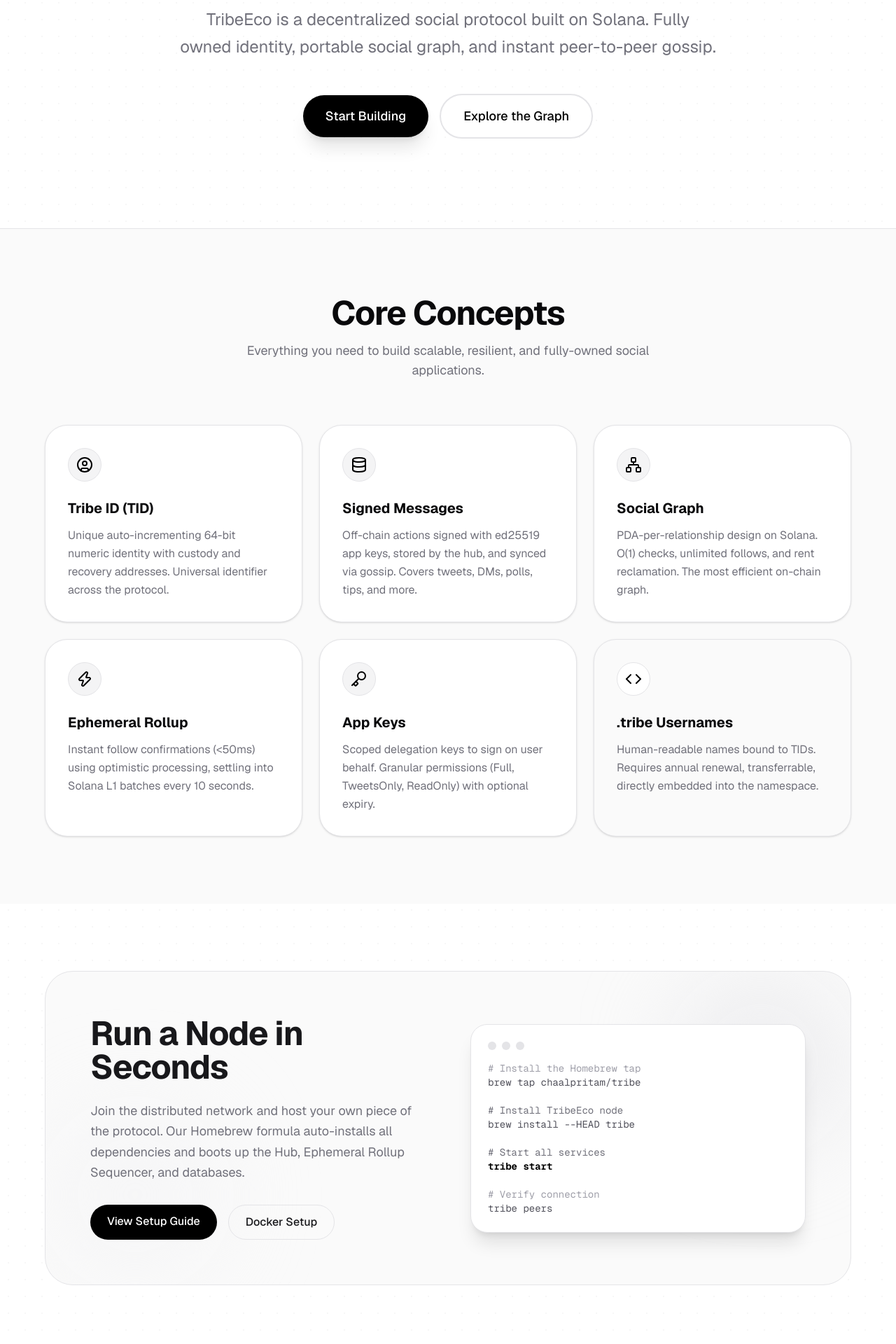
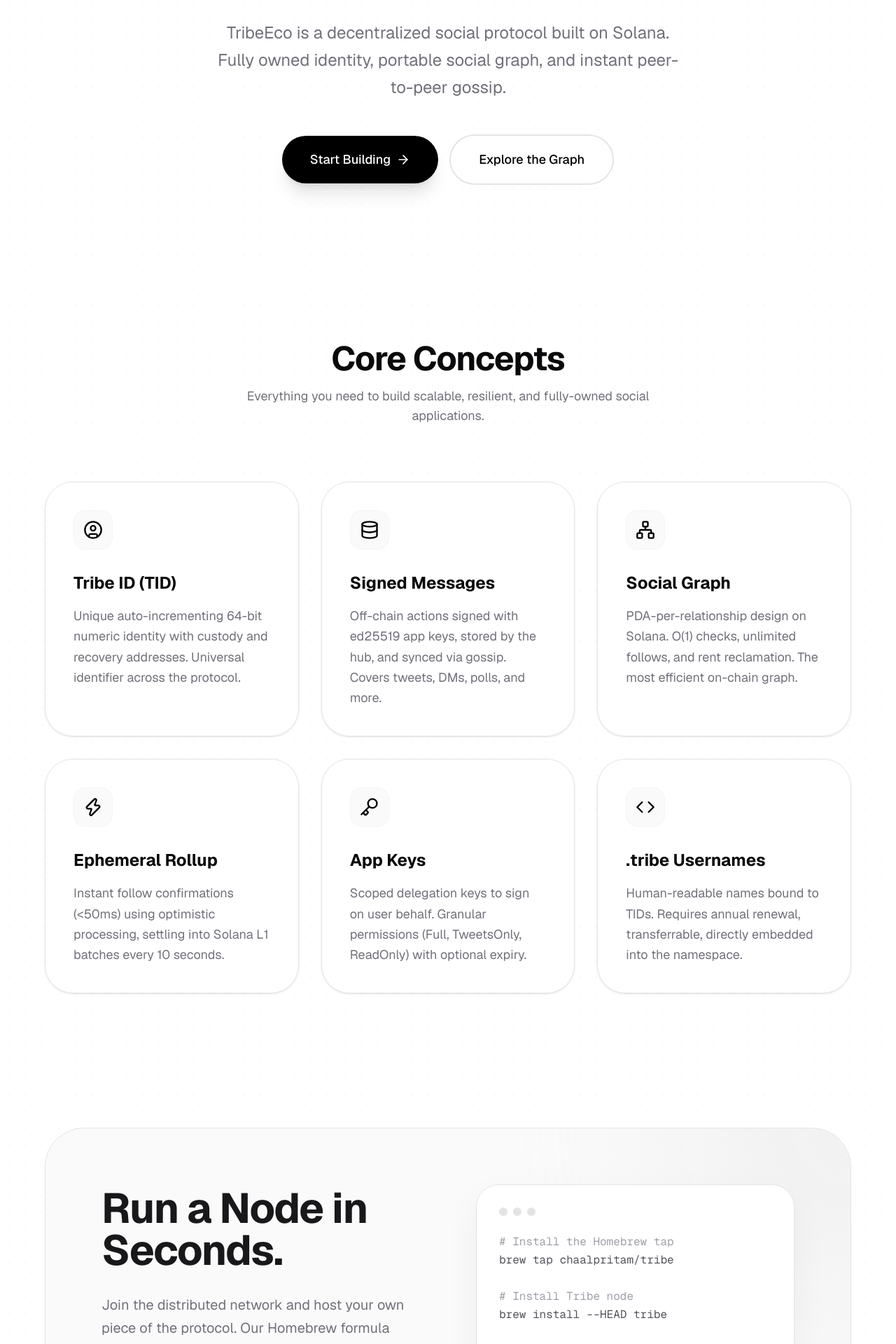
Before and after one commit to chaalpritam/tribeprotocol.xyz, a Next.js app: page / in a window 1280 px wide. Shown: the part 560-2480 px from the top of the page at 70% size. Built offline with nearby package versions, Linux system fonts and the light colour scheme.

Commit message:
feat: add entrance animations and interactive motion to landing page

```diff
--- a/app/page.tsx
+++ b/app/page.tsx
@@ -1,163 +1,172 @@
+"use client";
+
+import { motion } from "framer-motion";
 import {
   Network,
   Key,
   Database,
   Zap,
   UserCircle,
-  Code
+  Code,
+  ArrowRight
 } from "lucide-react";
+
+const container = {
+  hidden: { opacity: 0 },
+  show: {
+    opacity: 1,
+    transition: {
+      staggerChildren: 0.1
+    }
+  }
+};
+
+const item = {
+  hidden: { opacity: 0, y: 20 },
+  show: { opacity: 1, y: 0, transition: { duration: 0.5, ease: "easeOut" } }
+};
 
 export default function Home() {
   return (
     <div className="flex flex-col">
       {/* Hero Section */}
       <section className="relative overflow-hidden pt-32 pb-24 lg:pt-48 lg:pb-32 px-6">
-        <div className="container mx-auto max-w-5xl text-center">
+        <motion.div
+          initial={{ opacity: 0, y: 30 }}
+          animate={{ opacity: 1, y: 0 }}
+          transition={{ duration: 0.8, ease: "easeOut" }}
+          className="container mx-auto max-w-5xl text-center"
+        >
           <div className="inline-flex items-center gap-2 px-4 py-2 rounded-full bg-zinc-100 text-sm font-medium mb-8 text-zinc-600 border border-zinc-200">
             <span className="w-2 h-2 rounded-full bg-green-500 animate-pulse" />
             v0.1.0 Live on Solana Devnet
           </div>
-          <h1 className="text-6xl md:text-8xl font-bold tracking-tighter mb-8 text-black">
-            The Open Social Protocol.
+          <h1 className="text-6xl md:text-8xl font-bold tracking-tighter mb-8 text-black leading-[1.1]">
+            <span className="text-gradient">The Open Social</span>
+            <br />
+            Protocol.
           </h1>
-          <p className="text-xl md:text-2xl text-zinc-500 max-w-3xl mx-auto mb-12 leading-relaxed">
+          <p className="text-xl md:text-2xl text-zinc-500 max-w-2xl mx-auto mb-12 leading-relaxed">
             TribeEco is a decentralized social protocol built on Solana. Fully owned identity, portable social graph, and instant peer-to-peer gossip.
           </p>
           <div className="flex flex-col sm:flex-row items-center justify-center gap-4">
-            <a href="/docs" className="w-full sm:w-auto px-8 py-4 rounded-full bg-black text-white text-lg font-medium hover:bg-zinc-800 transition-all shadow-xl shadow-black/10">
-              Start Building
-            </a>
-            <a href="#" className="w-full sm:w-auto px-8 py-4 rounded-full bg-white text-black border-2 border-zinc-200 text-lg font-medium hover:border-black transition-all">
+            <motion.a
+              whileHover={{ scale: 1.02 }}
+              whileTap={{ scale: 0.98 }}
+              href="/docs"
+              className="w-full sm:w-auto px-10 py-5 rounded-full bg-black text-white text-lg font-medium hover:bg-zinc-800 transition-all shadow-xl shadow-black/10 flex items-center justify-center gap-2"
+            >
+              Start Building <ArrowRight className="w-5 h-5" />
+            </motion.a>
+            <motion.a
+              whileHover={{ scale: 1.02 }}
+              whileTap={{ scale: 0.98 }}
+              href="#"
+              className="w-full sm:w-auto px-10 py-5 rounded-full bg-white text-black border-2 border-zinc-200 text-lg font-medium hover:border-black transition-all flex items-center justify-center"
+            >
               Explore the Graph
-            </a>
+            </motion.a>
           </div>
-        </div>
+        </motion.div>
       </section>
 
       {/* Key Concepts Grid */}
-      <section className="py-24 bg-zinc-50 border-t border-zinc-200 px-6">
+      <section className="py-24 px-6 relative">
         <div className="container mx-auto max-w-6xl">
-          <div className="mb-16 text-center">
+          <div className="mb-20 text-center">
             <h2 className="text-4xl md:text-5xl font-bold tracking-tight mb-4">Core Concepts</h2>
             <p className="text-lg text-zinc-500 max-w-2xl mx-auto">
               Everything you need to build scalable, resilient, and fully-owned social applications.
             </p>
           </div>
 
-          <div className="grid grid-cols-1 md:grid-cols-2 lg:grid-cols-3 gap-6">
-            {/* Concept 1 */}
-            <div className="bg-white p-8 rounded-[32px] border border-zinc-200 shadow-sm hover:shadow-md transition-shadow">
-              <div className="w-12 h-12 rounded-full bg-zinc-100 flex items-center justify-center mb-6 border border-zinc-200">
-                <UserCircle className="w-6 h-6 text-black" />
-              </div>
-              <h3 className="text-xl font-bold mb-3">Tribe ID (TID)</h3>
-              <p className="text-zinc-500 leading-relaxed">
-                Unique auto-incrementing 64-bit numeric identity with custody and recovery addresses. Universal identifier across the protocol.
-              </p>
-            </div>
-
-            {/* Concept 2 */}
-            <div className="bg-white p-8 rounded-[32px] border border-zinc-200 shadow-sm hover:shadow-md transition-shadow">
-              <div className="w-12 h-12 rounded-full bg-zinc-100 flex items-center justify-center mb-6 border border-zinc-200">
-                <Database className="w-6 h-6 text-black" />
-              </div>
-              <h3 className="text-xl font-bold mb-3">Signed Messages</h3>
-              <p className="text-zinc-500 leading-relaxed">
-                Off-chain actions signed with ed25519 app keys, stored by the hub, and synced via gossip. Covers tweets, DMs, polls, tips, and more.
-              </p>
-            </div>
-
-            {/* Concept 3 */}
-            <div className="bg-white p-8 rounded-[32px] border border-zinc-200 shadow-sm hover:shadow-md transition-shadow">
-              <div className="w-12 h-12 rounded-full bg-zinc-100 flex items-center justify-center mb-6 border border-zinc-200">
-                <Network className="w-6 h-6 text-black" />
-              </div>
-              <h3 className="text-xl font-bold mb-3">Social Graph</h3>
-              <p className="text-zinc-500 leading-relaxed">
-                PDA-per-relationship design on Solana. O(1) checks, unlimited follows, and rent reclamation. The most efficient on-chain graph.
-              </p>
-            </div>
-
-            {/* Concept 4 */}
-            <div className="bg-white p-8 rounded-[32px] border border-zinc-200 shadow-sm hover:shadow-md transition-shadow">
-              <div className="w-12 h-12 rounded-full bg-zinc-100 flex items-center justify-center mb-6 border border-zinc-200">
-                <Zap className="w-6 h-6 text-black" />
-              </div>
-              <h3 className="text-xl font-bold mb-3">Ephemeral Rollup</h3>
-              <p className="text-zinc-500 leading-relaxed">
-                Instant follow confirmations (&lt;50ms) using optimistic processing, settling into Solana L1 batches every 10 seconds.
-              </p>
-            </div>
-
-            {/* Concept 5 */}
-            <div className="bg-white p-8 rounded-[32px] border border-zinc-200 shadow-sm hover:shadow-md transition-shadow">
-              <div className="w-12 h-12 rounded-full bg-zinc-100 flex items-center justify-center mb-6 border border-zinc-200">
-                <Key className="w-6 h-6 text-black" />
-              </div>
-              <h3 className="text-xl font-bold mb-3">App Keys</h3>
-              <p className="text-zinc-500 leading-relaxed">
-                Scoped delegation keys to sign on user behalf. Granular permissions (Full, TweetsOnly, ReadOnly) with optional expiry.
-              </p>
-            </div>
-
-            {/* Concept 6 */}
-            <div className="bg-zinc-50 p-8 rounded-[32px] border border-zinc-200 shadow-sm hover:shadow-md transition-shadow">
-              <div className="w-12 h-12 rounded-full bg-white flex items-center justify-center mb-6 border border-zinc-200">
-                <Code className="w-6 h-6 text-black" />
-              </div>
-              <h3 className="text-xl font-bold mb-3">.tribe Usernames</h3>
-              <p className="text-zinc-500 leading-relaxed">
-                Human-readable names bound to TIDs. Requires annual renewal, transferrable, directly embedded into the namespace.
-              </p>
-            </div>
-          </div>
+          <motion.div
+            variants={container}
+            initial="hidden"
+            whileInView="show"
+            viewport={{ once: true, margin: "-100px" }}
+            className="grid grid-cols-1 md:grid-cols-2 lg:grid-cols-3 gap-8"
+          >
+            {[
+              { icon: UserCircle, title: "Tribe ID (TID)", desc: "Unique auto-incrementing 64-bit numeric identity with custody and recovery addresses. Universal identifier across the protocol." },
+              { icon: Database, title: "Signed Messages", desc: "Off-chain actions signed with ed25519 app keys, stored by the hub, and synced via gossip. Covers tweets, DMs, polls, and more." },
+              { icon: Network, title: "Social Graph", desc: "PDA-per-relationship design on Solana. O(1) checks, unlimited follows, and rent reclamation. The most efficient on-chain graph." },
+              { icon: Zap, title: "Ephemeral Rollup", desc: "Instant follow confirmations (<50ms) using optimistic processing, settling into Solana L1 batches every 10 seconds." },
+              { icon: Key, title: "App Keys", desc: "Scoped delegation keys to sign on user behalf. Granular permissions (Full, TweetsOnly, ReadOnly) with optional expiry." },
+              { icon: Code, title: ".tribe Usernames", desc: "Human-readable names bound to TIDs. Requires annual renewal, transferrable, directly embedded into the namespace." }
+            ].map((concept, idx) => (
+              <motion.div
+                key={idx}
+                variants={item}
+                whileHover={{ y: -5 }}
+                className="bg-white/50 backdrop-blur-sm p-10 rounded-[40px] border border-zinc-200 shadow-sm hover:shadow-xl hover:bg-white transition-all duration-300"
+              >
+                <div className="w-14 h-14 rounded-2xl bg-zinc-50 flex items-center justify-center mb-8 border border-zinc-100 group-hover:bg-black transition-colors">
+                  <concept.icon className="w-7 h-7 text-black" />
+                </div>
+                <h3 className="text-2xl font-bold mb-4">{concept.title}</h3>
+                <p className="text-zinc-500 leading-relaxed text-lg">
+                  {concept.desc}
+                </p>
+              </motion.div>
+            ))}
+          </motion.div>
         </div>
       </section>
 
-      {/* Code/Architecture Section */}
+      {/* Code Section */}
       <section className="py-24 px-6">
         <div className="container mx-auto max-w-6xl">
-          <div className="bg-zinc-50 border border-zinc-200 text-zinc-900 rounded-[40px] p-8 md:p-16 overflow-hidden relative">
-            <div className="absolute top-0 right-0 w-64 h-64 bg-zinc-200/50 blur-3xl rounded-full" />
-            <div className="absolute bottom-0 left-0 w-64 h-64 bg-zinc-100/50 blur-3xl rounded-full" />
+          <motion.div
+            initial={{ opacity: 0, scale: 0.95 }}
+            whileInView={{ opacity: 1, scale: 1 }}
+            viewport={{ once: true }}
+            transition={{ duration: 0.8 }}
+            className="bg-zinc-50 border border-zinc-200 text-zinc-900 rounded-[56px] p-8 md:p-20 overflow-hidden relative"
+          >
+            <div className="absolute top-0 right-0 w-[500px] h-[500px] bg-zinc-200/40 blur-[120px] rounded-full -mr-64 -mt-64" />
 
-            <div className="relative z-10 grid md:grid-cols-2 gap-16 items-center">
+            <div className="relative z-10 grid lg:grid-cols-2 gap-20 items-center">
               <div>
-                <h2 className="text-4xl md:text-5xl font-bold tracking-tight mb-6">Run a Node in Seconds</h2>
-                <p className="text-lg text-zinc-500 mb-8 leading-relaxed">
-                  Join the distributed network and host your own piece of the protocol. Our Homebrew formula auto-installs all dependencies and boots up the Hub, Ephemeral Rollup Sequencer, and databases.
+                <h2 className="text-5xl md:text-6xl font-bold tracking-tight mb-8">Run a Node in Seconds.</h2>
+                <p className="text-xl text-zinc-500 mb-10 leading-relaxed">
+                  Join the distributed network and host your own piece of the protocol. Our Homebrew formula handles everything from dependencies to database setup.
                 </p>
-                <div className="flex gap-4">
-                  <a href="/docs" className="px-6 py-3 rounded-full bg-black text-white font-medium hover:bg-zinc-800 transition-colors">
-                    View Setup Guide
+                <div className="flex flex-wrap gap-4">
+                  <a href="/docs" className="px-8 py-4 rounded-full bg-black text-white font-medium hover:bg-zinc-800 transition-all flex items-center gap-2">
+                    View Setup Guide <ArrowRight className="w-5 h-5" />
                   </a>
-                  <button className="px-6 py-3 rounded-full border border-zinc-200 font-medium hover:bg-zinc-50 transition-colors">
+                  <button className="px-8 py-4 rounded-full border border-zinc-200 font-medium hover:bg-zinc-50 transition-colors bg-white">
                     Docker Setup
                   </button>
                 </div>
               </div>
 
-              <div className="bg-white border border-zinc-200 rounded-[24px] p-6 shadow-xl">
-                <div className="flex gap-2 mb-4">
+              <motion.div
+                whileHover={{ rotateY: -5, rotateX: 5 }}
+                transition={{ type: "spring", stiffness: 300, damping: 20 }}
+                className="bg-white border border-zinc-200 rounded-[32px] p-8 shadow-[0_20px_50px_rgba(0,0,0,0.05)] perspective-1000"
+              >
+                <div className="flex gap-2 mb-6">
                   <div className="w-3 h-3 rounded-full bg-zinc-200" />
                   <div className="w-3 h-3 rounded-full bg-zinc-200" />
                   <div className="w-3 h-3 rounded-full bg-zinc-200" />
                 </div>
-                <pre className="text-sm font-mono text-zinc-600 overflow-x-auto">
+                <pre className="text-base font-mono text-zinc-600 overflow-x-auto leading-relaxed">
                   <code>
                     <span className="text-zinc-400"># Install the Homebrew tap</span><br/>
                     brew tap chaalpritam/tribe<br/><br/>
-                    <span className="text-zinc-500"># Install TribeEco node</span><br/>
+                    <span className="text-zinc-400"># Install Tribe node</span><br/>
                     brew install --HEAD tribe<br/><br/>
-                    <span className="text-zinc-500"># Start all services</span><br/>
+                    <span className="text-zinc-400"># Start services</span><br/>
                     <span className="text-black font-bold">tribe start</span><br/><br/>
-                    <span className="text-zinc-400"># Verify connection</span><br/>
+                    <span className="text-zinc-400"># Check peers</span><br/>
                     tribe peers
                   </code>
                 </pre>
-              </div>
+              </motion.div>
             </div>
-          </div>
+          </motion.div>
         </div>
       </section>
     </div>
```
